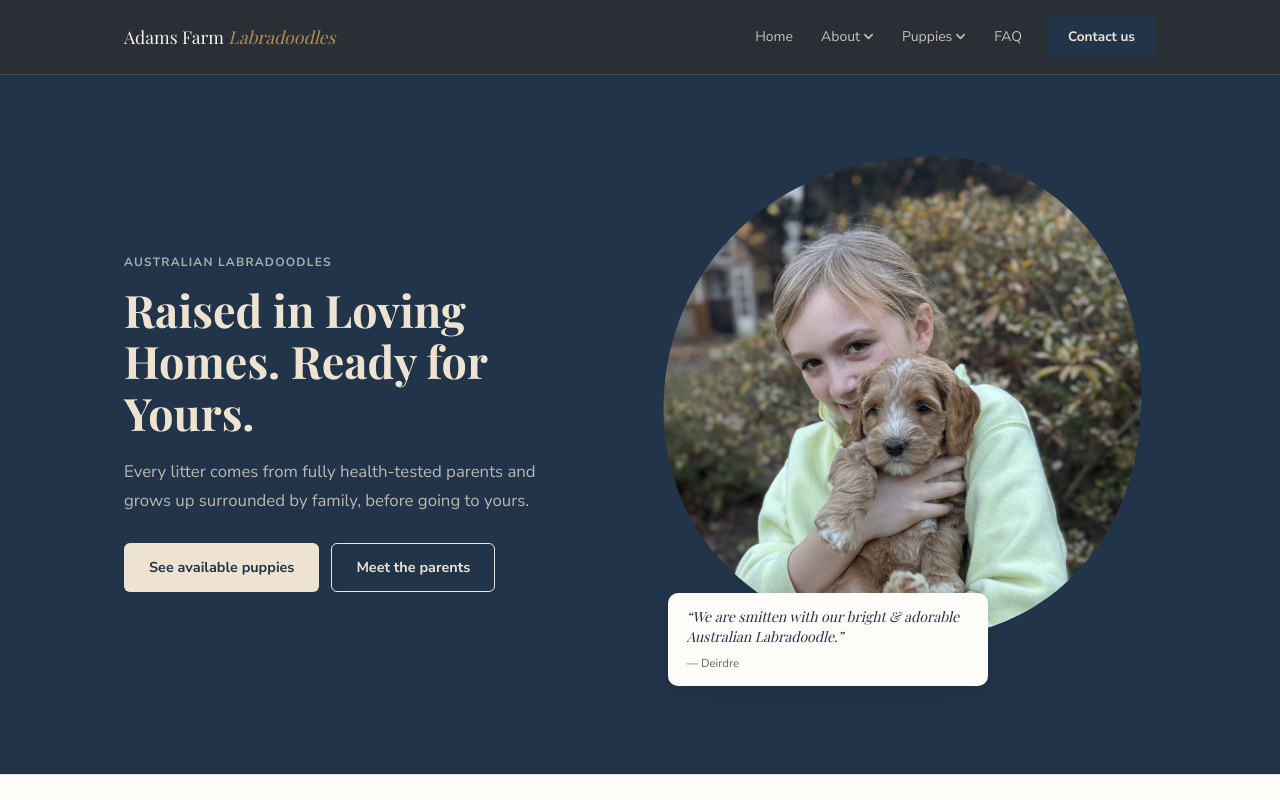
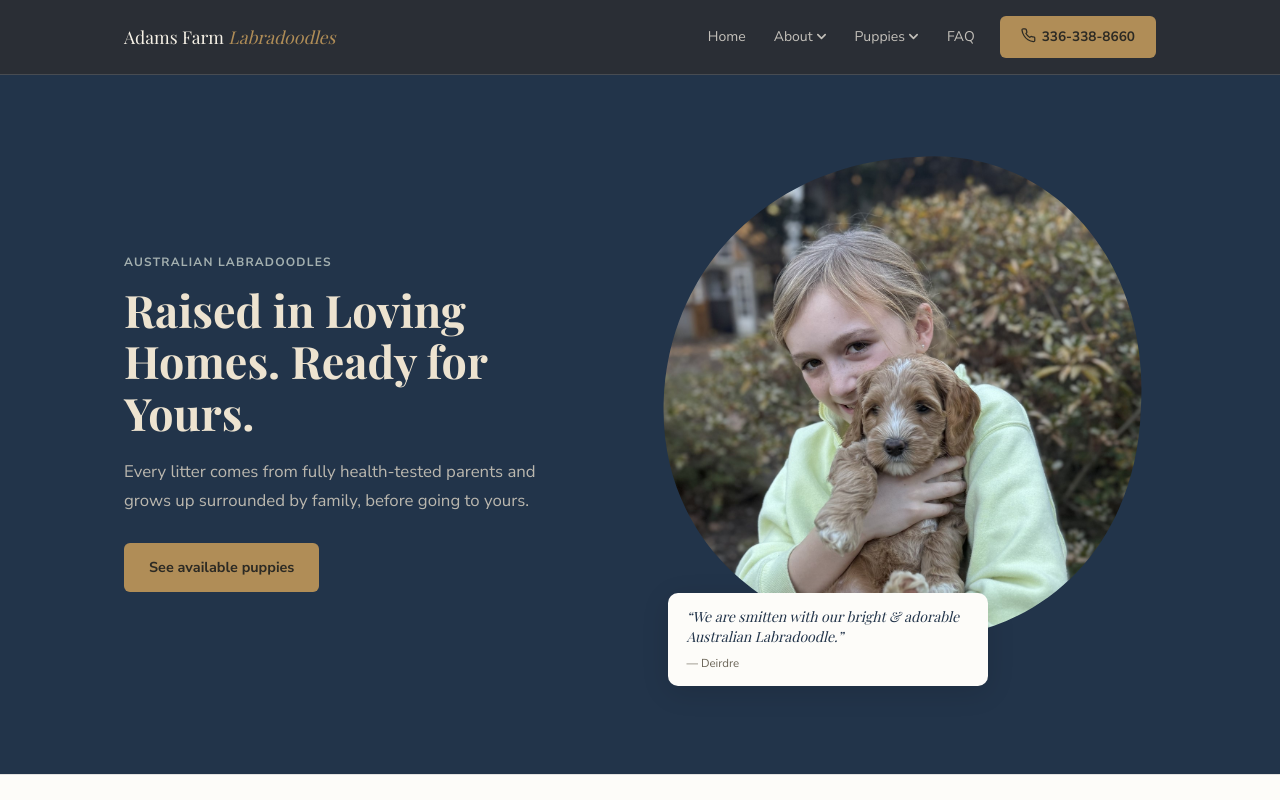
Before and after one commit to dougcampbell66/adams-farm-labradoodles, an Astro site: page / in a window 1280 px wide. Shown: the top 800 px of the page. Built offline with nearby package versions, Linux system fonts and the light colour scheme; Astro itself is replaced by a stand-in of ours; a web font is replaced by a local one.

Commit message:
Update hero CTA, header call button, and smooth scroll
- Hero button: change href from /puppies to #puppies (smooth in-page
  scroll to Available Puppies section); add id="puppies" to s-puppies
- Header: replace "Contact us" with phone icon + "336-338-8660" call
  button (tel:+13363388660) on both desktop nav and mobile overlay;
  scope .site-header .btn-primary to brass/charcoal matching hero button
- global.css: add scroll-behavior: smooth to html; add
  .btn-primary:hover { filter: brightness(0.9) } for consistent hover
  across all primary buttons; add transition to .btn base

Co-Authored-By: Claude Sonnet 4.6 <noreply@anthropic.com>

```diff
--- a/src/components/Header.astro
+++ b/src/components/Header.astro
@@ -36,7 +36,9 @@
       </div>
 
       <a href="/faq" class="nav-link">FAQ</a>
-      <a href="/contact" class="btn btn-primary nav-cta">Contact us</a>
+      <a href="tel:+13363388660" class="btn btn-primary nav-cta">
+        <svg xmlns="http://www.w3.org/2000/svg" width="15" height="15" viewBox="0 0 24 24" fill="none" stroke="currentColor" stroke-width="2" stroke-linecap="round" stroke-linejoin="round" aria-hidden="true" style="vertical-align:-2px;margin-right:6px;flex-shrink:0"><path d="M22 16.92v3a2 2 0 0 1-2.18 2 19.79 19.79 0 0 1-8.63-3.07A19.5 19.5 0 0 1 4.69 12 19.79 19.79 0 0 1 1.61 3.42 2 2 0 0 1 3.6 1.24h3a2 2 0 0 1 2 1.72 12.84 12.84 0 0 0 .7 2.81 2 2 0 0 1-.45 2.11L7.91 8.8a16 16 0 0 0 6.29 6.29l.94-.94a2 2 0 0 1 2.11-.45 12.84 12.84 0 0 0 2.81.7A2 2 0 0 1 22 16.92z"/></svg>336-338-8660
+      </a>
     </nav>
 
     <button class="hamburger" id="hamburger" aria-label="Open menu" aria-expanded="false">
@@ -57,7 +59,9 @@
     <a href="/puppies">Available Puppies</a>
     <a href="/testimonials">Testimonials</a>
     <a href="/faq">FAQ</a>
-    <a href="/contact" class="mobile-cta btn btn-primary">Contact us</a>
+    <a href="tel:+13363388660" class="mobile-cta btn btn-primary">
+      <svg xmlns="http://www.w3.org/2000/svg" width="15" height="15" viewBox="0 0 24 24" fill="none" stroke="currentColor" stroke-width="2" stroke-linecap="round" stroke-linejoin="round" aria-hidden="true" style="vertical-align:-2px;margin-right:6px;flex-shrink:0"><path d="M22 16.92v3a2 2 0 0 1-2.18 2 19.79 19.79 0 0 1-8.63-3.07A19.5 19.5 0 0 1 4.69 12 19.79 19.79 0 0 1 1.61 3.42 2 2 0 0 1 3.6 1.24h3a2 2 0 0 1 2 1.72 12.84 12.84 0 0 0 .7 2.81 2 2 0 0 1-.45 2.11L7.91 8.8a16 16 0 0 0 6.29 6.29l.94-.94a2 2 0 0 1 2.11-.45 12.84 12.84 0 0 0 2.81.7A2 2 0 0 1 22 16.92z"/></svg>336-338-8660
+    </a>
   </div>
 </div>
 
@@ -172,6 +176,8 @@
   .nav-dropdown-link:hover { background: var(--color-card); color: var(--color-pine); }
 
   .nav-cta { margin-left: 10px; padding: 9px 20px; font-size: 0.85rem; }
+  .site-header .btn-primary { background: var(--color-brass); color: var(--color-charcoal); }
+  .site-header .btn-primary:hover { filter: brightness(0.92); }
 
   /* Hamburger */
   .hamburger {
--- a/src/pages/index.astro
+++ b/src/pages/index.astro
@@ -25,8 +25,7 @@ const springPuppies = allPuppies
         <h1>Raised in Loving Homes. Ready for Yours.</h1>
         <p class="hero-copy">Every litter comes from fully health-tested parents and grows up surrounded by family, before going to yours.</p>
         <div class="hero-actions">
-          <a href="/puppies" class="btn btn-primary">See available puppies</a>
-          <a href="/our-dogs" class="btn btn-secondary">Meet the parents</a>
+          <a href="#puppies" class="btn btn-primary">See available puppies</a>
         </div>
       </div>
       <div class="hero-photo-frame">
@@ -46,7 +45,7 @@ const springPuppies = allPuppies
   </section>
 
   <!-- ① PUPPIES: horizontal scroll carousel -->
-  <section class="s-puppies">
+  <section class="s-puppies" id="puppies">
     <div class="container s-puppies-hd">
       <p class="eyebrow">Available Puppies</p>
       <h2 class="puppies-heading">Meet Our Lilo &amp; Stitch May Litter</h2>
@@ -449,13 +448,12 @@ const springPuppies = allPuppies
   .hero-section h1 { color: var(--color-card); }
   .hero-section .hero-copy { color: rgba(237,227,208,0.75); }
   .hero-section .btn-primary {
-    background: var(--color-card);
-    color: var(--color-pine);
+    background: var(--color-brass);
+    color: var(--color-charcoal);
     border-color: transparent;
   }
-  .hero-section .btn-secondary {
-    color: var(--color-card);
-    border-color: var(--color-card);
+  .hero-section .btn-primary:hover {
+    filter: brightness(0.9);
   }
   .hero-grid {
     display: grid;
--- a/src/styles/global.css
+++ b/src/styles/global.css
@@ -26,6 +26,8 @@
 }
 
 * { box-sizing: border-box; }
+
+html { scroll-behavior: smooth; }
 
 html, body {
   margin: 0;
@@ -74,12 +76,14 @@ a { color: var(--color-pine); }
   text-decoration: none;
   cursor: pointer;
   border: 1.5px solid transparent;
+  transition: background 0.15s ease, color 0.15s ease, filter 0.15s ease, border-color 0.15s ease;
 }
 
 .btn-primary {
   background: var(--color-pine);
   color: var(--color-card);
 }
+.btn-primary:hover { filter: brightness(0.9); }
 
 .btn-secondary {
   background: transparent;
```
